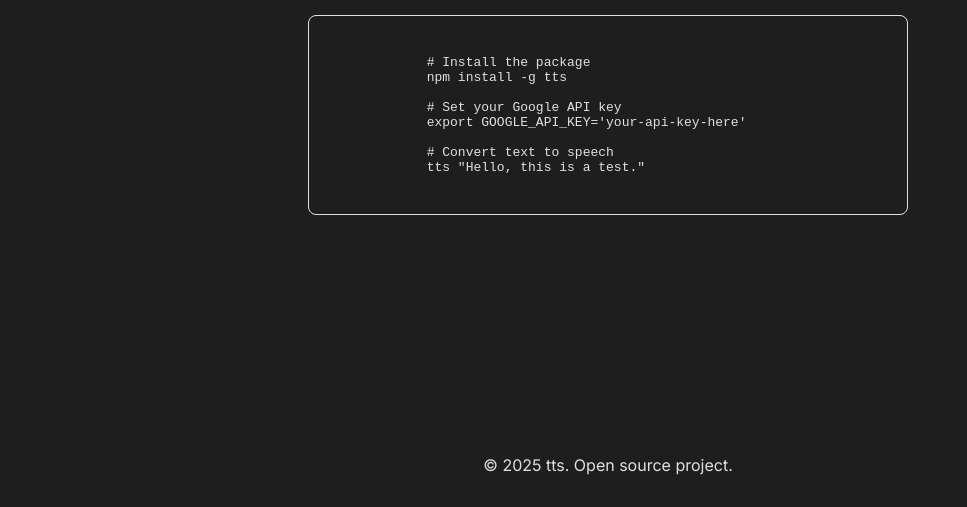
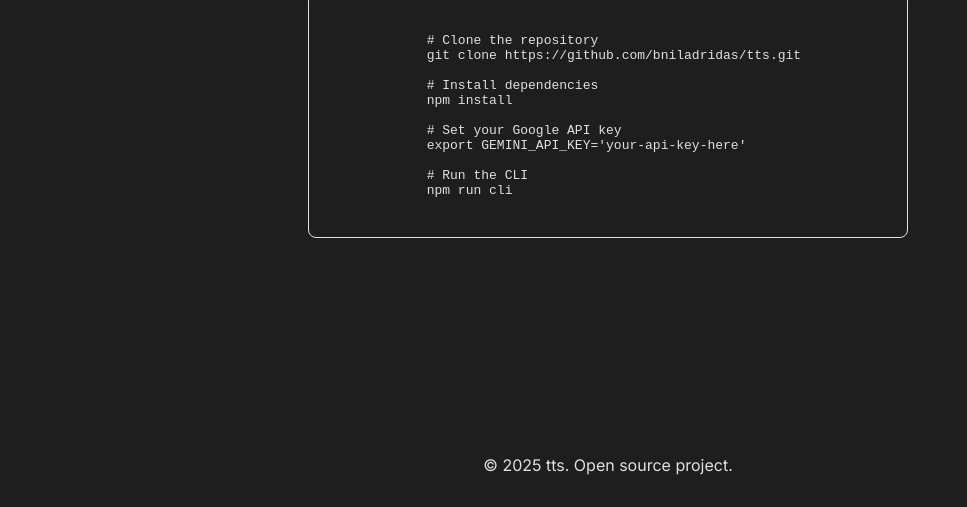
Before and after one commit to bniladridas/tts, a website: page docs/index.html in a window 1280 px wide. Shown: the part 377-884 px from the top of the page, without its empty margins (32-999 px from the left). Drawn offline with Linux system fonts and the light colour scheme.

Commit message:
docs: update landing page to show local setup instead of package install

```diff
--- a/docs/index.html
+++ b/docs/index.html
@@ -129,16 +129,21 @@
 
         <div id="get-started" class="code-block">
           <code>
-            <span class="comment"># Install the package</span>
-            <span class="command">npm install -g tts</span>
+            <span class="comment"># Clone the repository</span>
+            <span class="command"
+              >git clone https://github.com/bniladridas/tts.git</span
+            >
+
+            <span class="comment"># Install dependencies</span>
+            <span class="command">npm install</span>
 
             <span class="comment"># Set your Google API key</span>
             <span class="command"
-              >export GOOGLE_API_KEY='your-api-key-here'</span
+              >export GEMINI_API_KEY='your-api-key-here'</span
             >
 
-            <span class="comment"># Convert text to speech</span>
-            <span class="command">tts "Hello, this is a test."</span>
+            <span class="comment"># Run the CLI</span>
+            <span class="command">npm run cli</span>
           </code>
         </div>
       </div>
```
